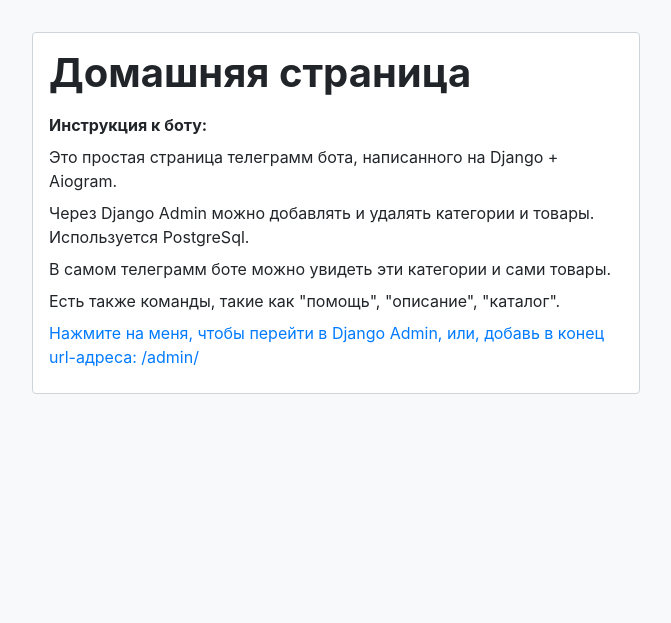
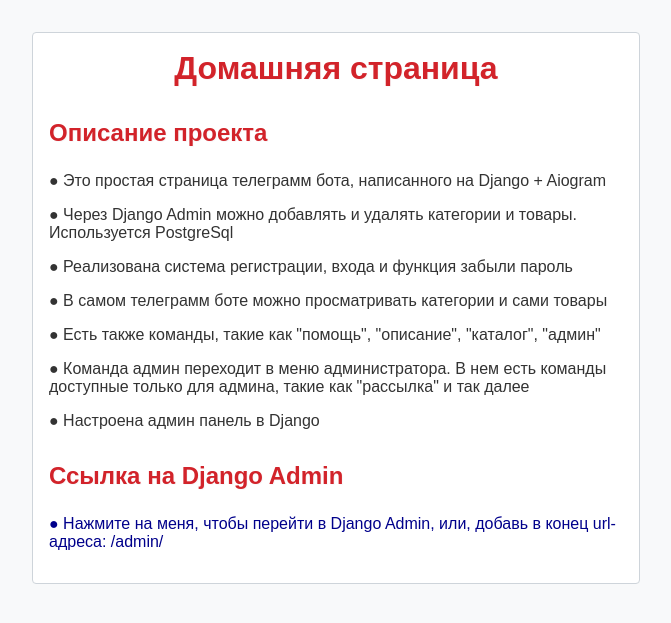
Before and after one commit to ddosmukhambetov/DjangoAiogram_TelegramStoreBot, a Django app: page / in a window 1280 px wide. Shown: the top 623 px of the page, without its empty margins (304-975 px from the left). Run offline with Django 4.2, Linux system fonts and the light colour scheme; parts of the project's set-up code (start-up, migrations or seed data) failed here and were passed over.

Commit message:
Отредактирован текст

```diff
--- a/bot_file/templates/bot_file/index.html
+++ b/bot_file/templates/bot_file/index.html
@@ -4,12 +4,15 @@
     <meta charset="UTF-8">
     <title>Домашняя страница</title>
     <link rel="shortcut icon" type="image/x-icon" href="https://img.icons8.com/color/512/hearts.png">
-    <link rel="stylesheet" href="https://cdn.jsdelivr.net/npm/bootstrap@4.3.1/dist/css/bootstrap.min.css" integrity="sha384-ggOyR0iXCbMQv3Xipma34MD+dH/1fQ784/j6cY/iJTQUOhcWr7x9JvoRxT2MZw1T" crossorigin="anonymous">
+    <link rel="stylesheet" href="https://cdn.jsdelivr.net/npm/bootstrap@4.3.1/dist/css/bootstrap.min.css"
+          integrity="sha384-ggOyR0iXCbMQv3Xipma34MD+dH/1fQ784/j6cY/iJTQUOhcWr7x9JvoRxT2MZw1T" crossorigin="anonymous">
     <style>
         body {
             padding: 2rem;
             background-color: #f8f9fa;
+            font-family: Arial, sans-serif;
         }
+
         .container {
             max-width: 50%;
             margin: 0 auto;
@@ -18,26 +21,54 @@
             border-radius: .25rem;
             padding: 1rem;
         }
+
         h1 {
-            font-size: 2.5rem;
+            font-size: 2rem;
+            margin-bottom: 1.5rem;
+            font-weight: bold;
+            text-align: center;
+            color: #d2232a;
+            text-shadow: 1px 1px #f8f9fa;
+        }
+
+        h2 {
+            font-size: 1.5rem;
+            margin-top: 2rem;
+            margin-bottom: 1.5rem;
+            font-weight: bold;
+            color: #d2232a;
+            text-shadow: 1px 1px #f8f9fa;
+        }
+
+        p {
             margin-bottom: 1rem;
-            font-weight: bold;
+            font-size: 1rem;
+            line-height: normal;
+            color: #333;
         }
-        p {
-            margin-bottom: .5rem;
+
+        a {
+            color: darkblue;
+        }
+
+        a:hover {
+            color: dodgerblue;
         }
     </style>
 </head>
 <body>
-    <div class="container">
-        <h1>Домашняя страница</h1>
-        <p><b>Инструкция к боту:</b></p>
-        <p>Это простая страница телеграмм бота, написанного на Django + Aiogram.</p>
-        <p>Через Django Admin можно добавлять и удалять категории и товары. Используется PostgreSql.</p>
-        <p>В самом телеграмм боте можно увидеть эти категории и сами товары.</p>
-        <p>Есть также команды, такие как "помощь", "описание", "каталог".</p>
-        <p><a href="http://localhost:8000/admin/">Нажмите на меня, чтобы перейти в Django Admin,
-            или, добавь в конец url-адреса: /admin/</a></p>
-    </div>
-</body>
-</html>
+<div class="container">
+    <h1>Домашняя страница</h1>
+    <h2>Описание проекта</h2>
+    <p>&#9679 Это простая страница телеграмм бота, написанного на Django + Aiogram</p>
+    <p>&#9679 Через Django Admin можно добавлять и удалять категории и товары. Используется PostgreSql</p>
+    <p>&#9679 Реализована система регистрации, входа и функция забыли пароль</p>
+    <p>&#9679 В самом телеграмм боте можно просматривать категории и сами товары</p>
+    <p>&#9679 Есть также команды, такие как "помощь", "описание", "каталог", "админ"</p>
+    <p>&#9679 Команда админ переходит в меню администратора. В нем есть команды доступные только для админа, такие как
+        "рассылка" и так далее</p>
+    <p>&#9679 Настроена админ панель в Django</p>
+    <h2>Ссылка на Django Admin</h2>
+    <p><a href="http://localhost:8000/admin/">&#9679 Нажмите на меня, чтобы перейти в Django Admin,
+        или, добавь в конец url-адреса: /admin/</a></p>
+</div>
```
